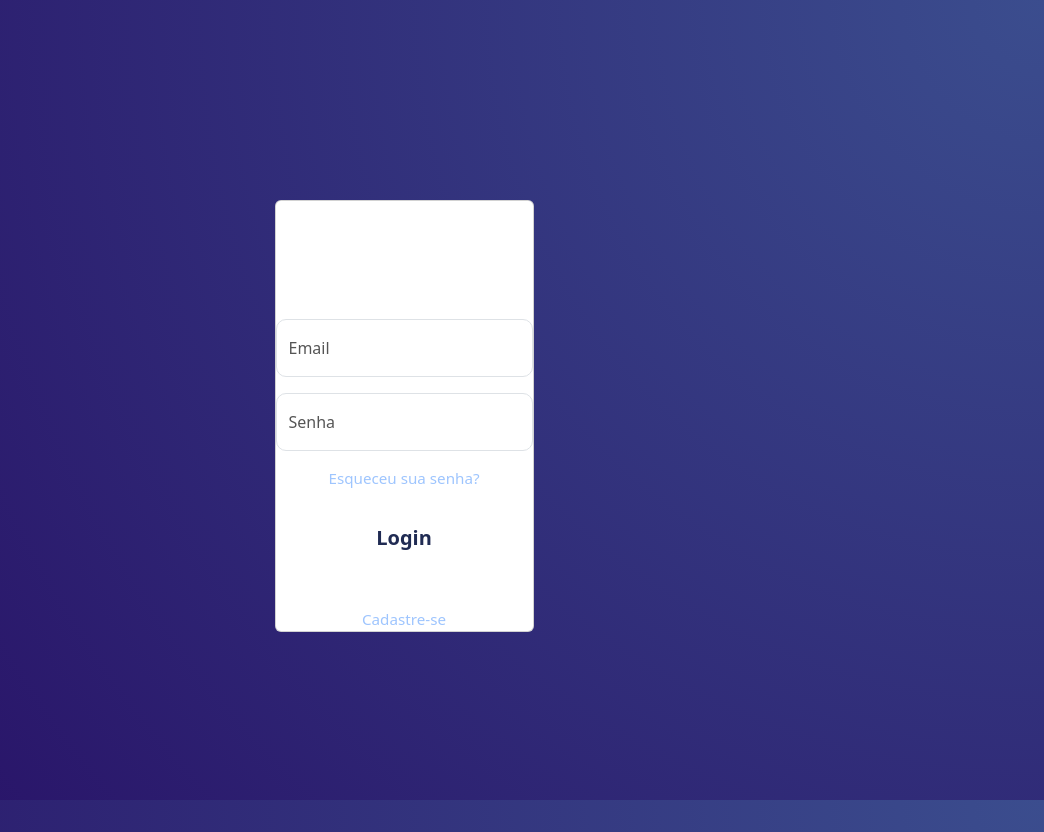
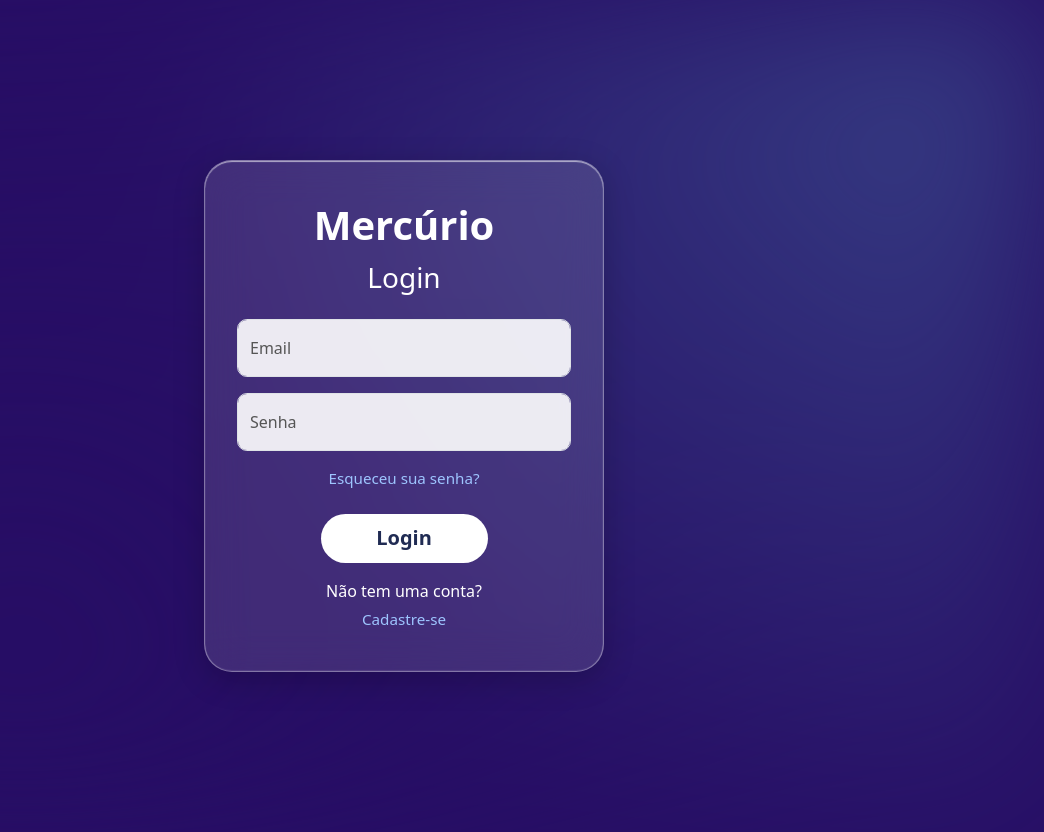
Before and after one commit to MariaBruning15/ControleFinanceiroPessoalCompartilhado, a React (Create React App) app in the folder frontend/: page / in a window 1280 px wide. Shown: the whole page, without its empty margins (236-1280 px from the left). Built offline with nearby package versions, Linux system fonts and the light colour scheme.

Commit message:
classe reutilizável bg gradiente blur

```diff
--- a/frontend/src/components/Card/Card.css
+++ b/frontend/src/components/Card/Card.css
@@ -8,31 +8,27 @@
   box-sizing: border-box;
 }
 
-card-container .card {
-  /* Fundo translúcido levemente mais opaco para destacar o vidro */
+.card-container .card {
   background-color: rgba(255, 255, 255, 0.12) !important;
 
-  /* Aumenta o desfoque do fundo para dar mais suavidade ao efeito "glass" */
-  backdrop-filter: blur(20px) !important;
-  -webkit-backdrop-filter: blur(20px) !important;
+  backdrop-filter: blur(1.25rem) !important;
+  -webkit-backdrop-filter: blur(1.25rem) !important;
 
-  /* Borda sutil translúcida */
-  border: 1px solid rgba(255, 255, 255, 0.35) !important;
+  border: 0.06rem solid rgba(255, 255, 255, 0.35) !important;
 
-  /* Cantos mais arredondados típicos do design moderno */
-  border-radius: 28px !important;
+  border-radius: 1.75rem !important;
 
   padding: 2.5rem 2rem !important;
   width: 100%;
-  max-width: 400px;
+  max-width: 25rem;
   display: flex;
   flex-direction: column;
   align-items: center;
 
   box-shadow:
-    0 8px 32px 0 rgba(0, 0, 0, 0.2),
-    inset 0 1px 1px 0 rgba(255, 255, 255, 0.6),
-    inset 0 -1px 1px 0 rgba(255, 255, 255, 0.1) !important;
+    0 0.5rem 2rem 0 rgba(0, 0, 0, 0.2),
+    inset 0 0.06rem 0.06rem 0 rgba(255, 255, 255, 0.6),
+    inset 0 -0.06rem 0.06rem 0 rgba(255, 255, 255, 0.1) !important;
 }
 
 .card-title {
@@ -95,7 +91,7 @@ card-container .card {
   color: #202b53 !important;
   border: none !important;
   padding: 0.6rem 2rem !important;
-  border-radius: 50px !important;
+  border-radius: 3.12rem !important;
   font-weight: 600 !important;
   width: 50% !important;
 }
@@ -113,7 +109,7 @@ card-container .card {
 .form-control {
   width: 100% !important;
   background-color: rgba(255, 255, 255, 0.9) !important;
-  border-radius: 10px !important;
+  border-radius: 0.62rem !important;
 }
 
 .form-control:focus {
@@ -128,11 +124,38 @@ card-container .card {
 
 .card.card-painel {
   background-color: rgba(255, 255, 255, 0.08) !important;
-  backdrop-filter: blur(16px) !important;
-  -webkit-backdrop-filter: blur(16px) !important;
-  border: 1px solid rgba(255, 255, 255, 0.25) !important;
-  border-radius: 24px !important;
+  backdrop-filter: blur(1rem) !important;
+  -webkit-backdrop-filter: blur(1rem) !important;
+  border: 0.06rem solid rgba(255, 255, 255, 0.25) !important;
+  border-radius: 1.5rem !important;
   box-shadow:
-    0 8px 32px 0 rgba(0, 0, 0, 0.15),
-    inset 0 1px 1px 0 rgba(255, 255, 255, 0.4) !important;
+    0 0.5rem 2rem 0 rgba(0, 0, 0, 0.15),
+    inset 0 0.06rem 0.06rem 0 rgba(255, 255, 255, 0.4) !important;
 }
+
+.auth-background {
+  position: relative;
+  background-color: var(--tertiary-color);
+  overflow-x: hidden;
+}
+
+.auth-background::before {
+  content: '';
+  position: absolute;
+  top: 0;
+  left: 0;
+  width: 100%;
+  height: 100%;
+  background:
+    radial-gradient(circle at top right, #3b4d8e 0%, transparent 60%),
+    radial-gradient(circle at 20% 80%, #270e65 0%, transparent 70%);
+  filter: blur(5rem);
+  opacity: 0.85;
+  z-index: 0;
+  pointer-events: none;
+}
+
+.auth-background > * {
+  position: relative;
+  z-index: 1;
+}
--- a/frontend/src/pages/Cadastro/Cadastro.js
+++ b/frontend/src/pages/Cadastro/Cadastro.js
@@ -53,7 +53,7 @@ function Cadastro() {
   };
 
   return (
-    <div className="cadastro-page">
+    <div className="cadastro-page auth-background">
       <CardComponent subtitle="Cadastro">
         <form onSubmit={handleSubmit} className="w-100 d-flex flex-column align-items-center">
           <div className="inputs w-100">
--- a/frontend/src/pages/Login/Login.js
+++ b/frontend/src/pages/Login/Login.js
@@ -32,7 +32,7 @@ function Login() {
   };
 
   return (
-    <div className="login-page">
+    <div className="login-page auth-background">
       <CardComponent subtitle="Login">
         <form className="d-flex flex-column align-items-center" onSubmit={handleSubmit}>
           <div className="inputs w-100">
--- a/frontend/src/pages/RecuperarSenha/RecuperarSenha.js
+++ b/frontend/src/pages/RecuperarSenha/RecuperarSenha.js
@@ -16,7 +16,6 @@ function RecuperarSenha() {
     setCarregando(true);
 
     try {
-      // Chama o método no UsuarioService que faz a requisição POST para o backend
       await usuarioService.solicitarRecuperacaoSenha(email);
       setEnviado(true);
     } catch (err) {
@@ -31,13 +30,11 @@ function RecuperarSenha() {
   };
 
   return (
-    <div className="recuperar-senha-page">
+    <div className="recuperar-senha-page auth-background">
       <CardComponent subtitle="Recuperar Senha">
         {enviado ? (
-          /* Mensagem neutra de confirmação após o envio bem-sucedido */
           <div className="text-center text-white my-3">
             <p className="mb-4">
-              Se o e-mail informado estiver cadastrado em nosso sistema, você receberá as instruções para redefinir sua senha.
             </p>
             <Link to="/" className="btn btn-custom fs-5">Voltar ao Login</Link>
           </div>
--- a/frontend/src/pages/RedefinirSenha/RedefinirSenha.js
+++ b/frontend/src/pages/RedefinirSenha/RedefinirSenha.js
@@ -13,7 +13,6 @@ function RedefinirSenha() {
   const [erro, setErro] = useState('');
   const [carregando, setCarregando] = useState(false);
 
-  // Validação para garantir que o token está presente na URL (/redefinir-senha/:token)
   const isTokenValido = Boolean(token);
 
   const handleSubmit = async (e) => {
@@ -33,10 +32,8 @@ function RedefinirSenha() {
     setCarregando(true);
 
     try {
-      // Chama o método no UsuarioService que envia o token e a nova senha para a API
       await usuarioService.redefinirSenha(token, novaSenha);
 
-      // Redireciona para o login informando o sucesso via navegação
       navigate('/', { state: { mensagemSucesso: 'Senha redefinida com sucesso!' } });
     } catch (err) {
       if (err.response && err.response.data && err.response.data.message) {
@@ -50,7 +47,7 @@ function RedefinirSenha() {
   };
 
   return (
-    <div className="redefinir-senha-page">
+    <div className="redefinir-senha-page auth-background">
       <CardComponent subtitle="Redefinir Senha">
         {!isTokenValido ? (
           <div className="text-center text-white my-3 d-flex flex-column align-items-center">
```
